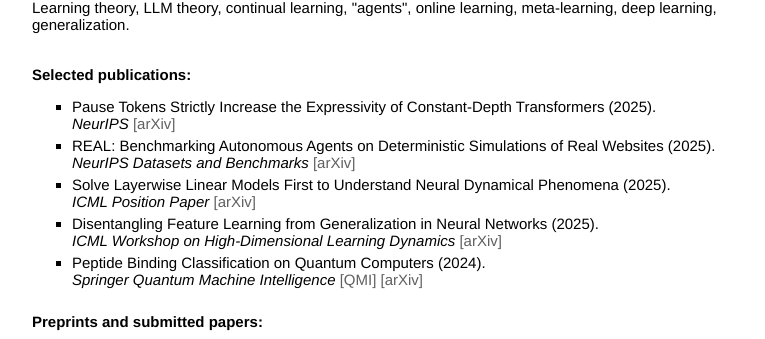
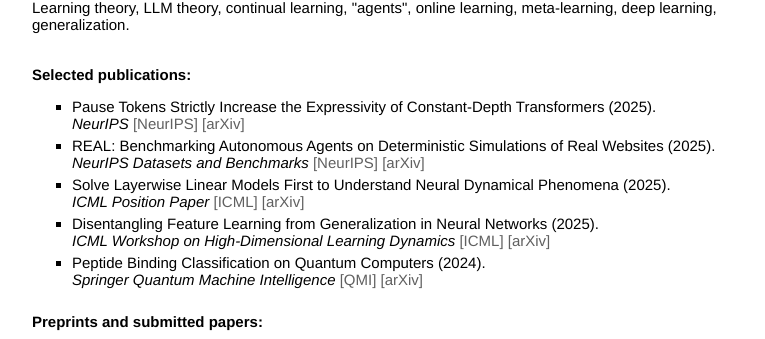
Before and after one commit to le-big-mac/le-big-mac.github.io, a Jekyll site: the page built from index.html, in a window 1280 px wide. Shown: the part 1155-1494 px from the top of the page, without its empty margins (258-1023 px from the left). Built offline with Jekyll 4.4.1, drawn with Linux system fonts in a browser that asks for light colours; a style sheet for code colours, icons or effects is not loaded.

Commit message:
conference links

```diff
--- a/index.html
+++ b/index.html
@@ -76,13 +76,13 @@ title: Charles London, University of Oxford
     <p style="text-indent: 10px;">
     <ul class="b">
         <li>Pause Tokens Strictly Increase the Expressivity of Constant-Depth Transformers (2025).<br>
-            <i>NeurIPS</i> <a href="https://arxiv.org/abs/2505.21024">[arXiv]</a>
+            <i>NeurIPS</i> <a href="https://neurips.cc/virtual/2025/poster/116941">[NeurIPS]</a> <a href="https://arxiv.org/abs/2505.21024">[arXiv]</a>
         <li>REAL: Benchmarking Autonomous Agents on Deterministic Simulations of Real Websites (2025).<br>
-            <i>NeurIPS Datasets and Benchmarks</i> <a href="https://arxiv.org/abs/2504.11543">[arXiv]</a>
+            <i>NeurIPS Datasets and Benchmarks</i> <a href="https://neurips.cc/virtual/2025/poster/121619">[NeurIPS]</a> <a href="https://arxiv.org/abs/2504.11543">[arXiv]</a>
         <li>Solve Layerwise Linear Models First to Understand Neural Dynamical Phenomena (2025).<br>
-            <i>ICML Position Paper</i> <a href="https://arxiv.org/abs/2502.21009">[arXiv]</a>
+            <i>ICML Position Paper</i> <a href="https://icml.cc/virtual/2025/poster/40104">[ICML]</a> <a href="https://arxiv.org/abs/2502.21009">[arXiv]</a>
         <li>Disentangling Feature Learning from Generalization in Neural Networks (2025).<br>
-            <i>ICML Workshop on High-Dimensional Learning Dynamics</i> <a href="https://arxiv.org/abs/2507.19680">[arXiv]</a>
+            <i>ICML Workshop on High-Dimensional Learning Dynamics</i> <a href="https://icml.cc/virtual/2025/47646">[ICML]</a> <a href="https://arxiv.org/abs/2507.19680">[arXiv]</a>
         <li>Peptide Binding Classification on Quantum Computers (2024).<br>
             <i>Springer Quantum Machine Intelligence</i> <a href="https://link.springer.com/article/10.1007/s42484-024-00154-3">[QMI]</a>  <a href="https://arxiv.org/abs/2311.15696">[arXiv]</a>
     </ul>
```
